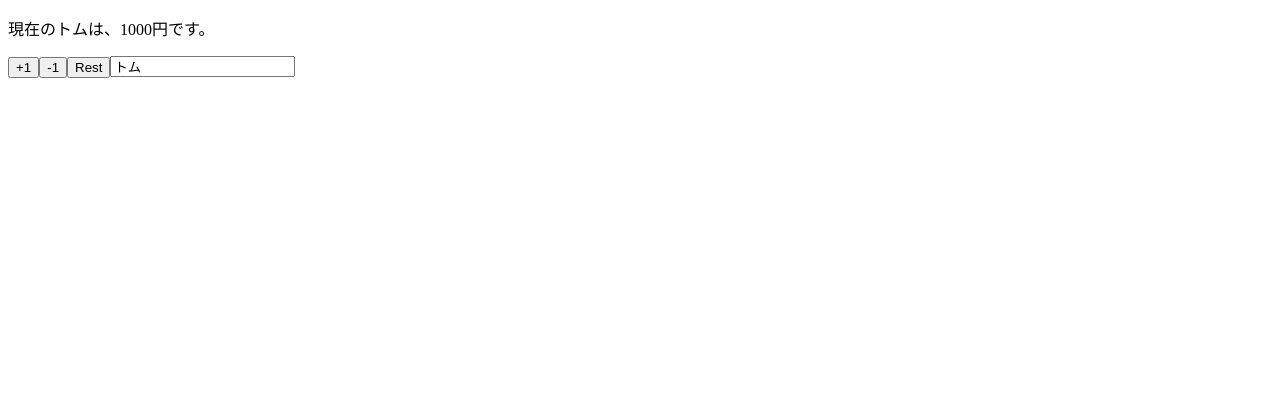
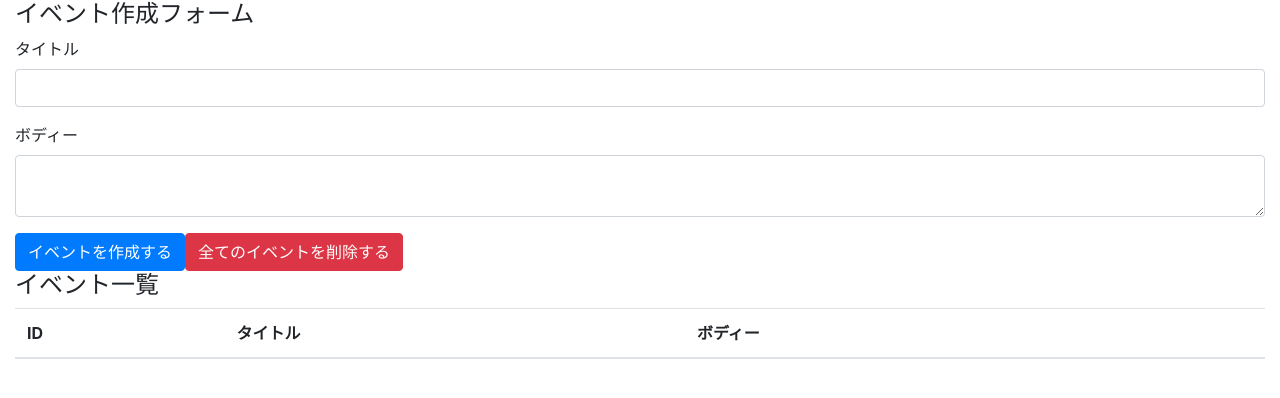
Before and after one commit to tomoyukikat0/react-hooks, a React (Create React App) app: page / in a window 1280 px wide. Shown: the top 398 px of the page. Built offline with nearby package versions, Linux system fonts and the light colour scheme.

Commit message:
create ivent form

```diff
--- a/package.json
+++ b/package.json
@@ -6,6 +6,7 @@
     "@testing-library/jest-dom": "^5.11.4",
     "@testing-library/react": "^11.1.0",
     "@testing-library/user-event": "^12.1.10",
+    "bootstrap": "4.6.0",
     "react": "^17.0.1",
     "react-dom": "^17.0.1",
     "react-scripts": "4.0.2",
--- a/src/App.js
+++ /dev/null
@@ -1,35 +0,0 @@
-import React, { useEffect, useState } from 'react'
-
-const App = props => {
-  const [state, setState] = useState(props)
-  const { name, price } = state
-
-  useEffect(() => {
-    console.log('This is like componentDidMount or componentDidUpdate')
-  })
-
-  useEffect(() => {
-    console.log('This is like componentDidMount')
-  }, [])
-
-  useEffect(() => {
-    console.log('This callback is for name only')
-  }, [name])
-
-  return (
-    <>
-      <p>現在の{state.name}は、{state.price}円です。</p>
-      <button onClick={() => setState({...state, price: price + 1})}>+1</button>
-      <button onClick={() => setState({...state, price: price - 1})}>-1</button>
-      <button onClick={() => setState(props)}>Rest</button>
-      <input value={name} onChange={e => setState({...state, name: e.target.value})}/>
-    </>
-  );
-}
-
-App.defaultProps = {
-  name: 'トム',
-  price: 1000
-}
-
-export default App;
--- /dev/null
+++ b/src/components/App.js
@@ -0,0 +1,38 @@
+import React, { useEffect, useState } from 'react'
+import 'bootstrap/dist/css/bootstrap.min.css'
+
+const App = () => {
+  return (
+    <div className="container-fluid">
+      <h4>イベント作成フォーム</h4>
+      <form>
+        <div className="form-group">
+          <label htmlFor="formEventTitle">タイトル</label>
+          <input className="form-control" id="formEventTitle" />
+        </div>
+
+        <div className="form-group">
+          <label htmlFor="formEventBody">ボディー</label>
+          <textarea className="form-control" id="formEventTitle" />
+        </div>
+
+        <button className="btn btn-primary">イベントを作成する</button>
+        <button className="btn btn-danger">全てのイベントを削除する</button>
+      </form>
+
+      <h4>イベント一覧</h4>
+      <table className="table table-hover">
+        <thead>
+          <tr>
+            <th>ID</th>
+            <th>タイトル</th>
+            <th>ボディー</th>
+            <th></th>
+          </tr>
+        </thead>
+      </table>
+    </div>
+  );
+}
+
+export default App;
--- a/src/index.js
+++ b/src/index.js
@@ -1,6 +1,6 @@
 import React from 'react';
 import ReactDOM from 'react-dom';
-import App from './App';
+import App from './components/App';
 
 ReactDOM.render(
   <React.StrictMode>
```
Also changed, not shown: 1 other file (tests, documents, lock files or other folders).
